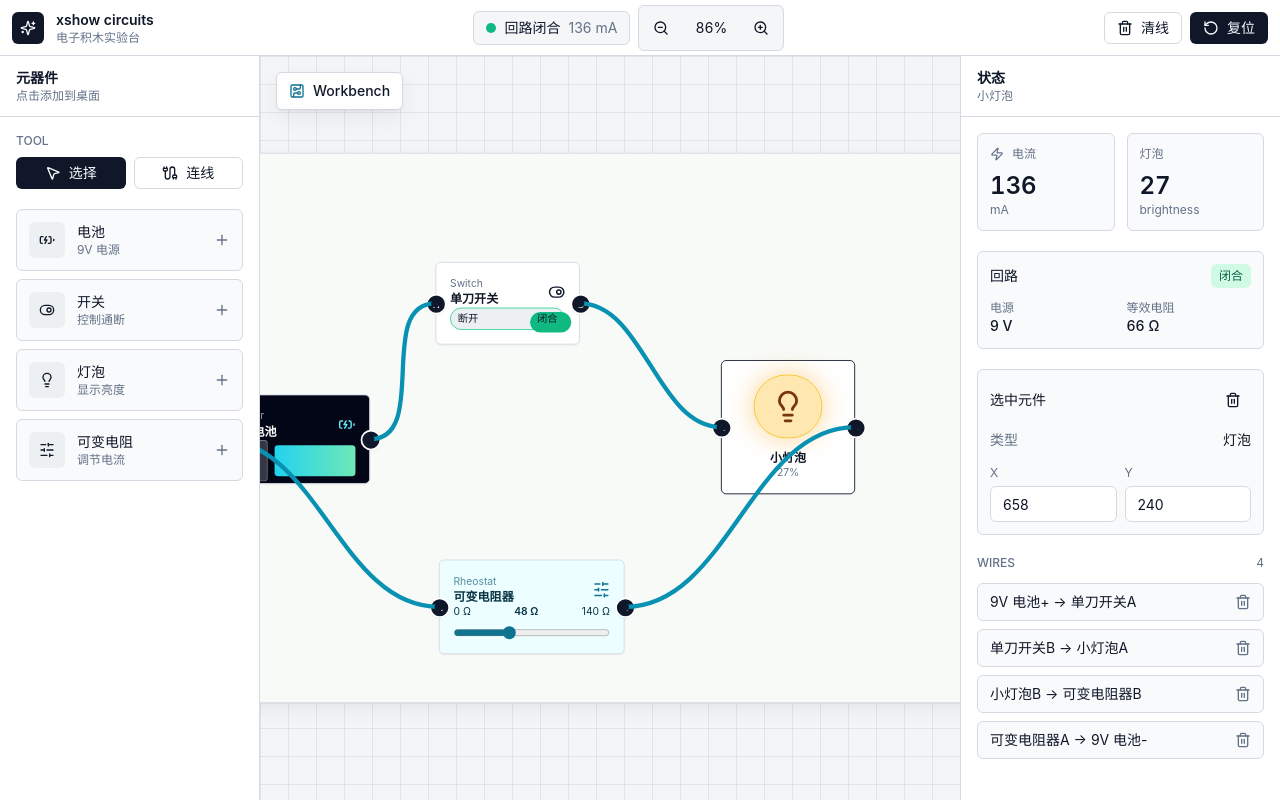
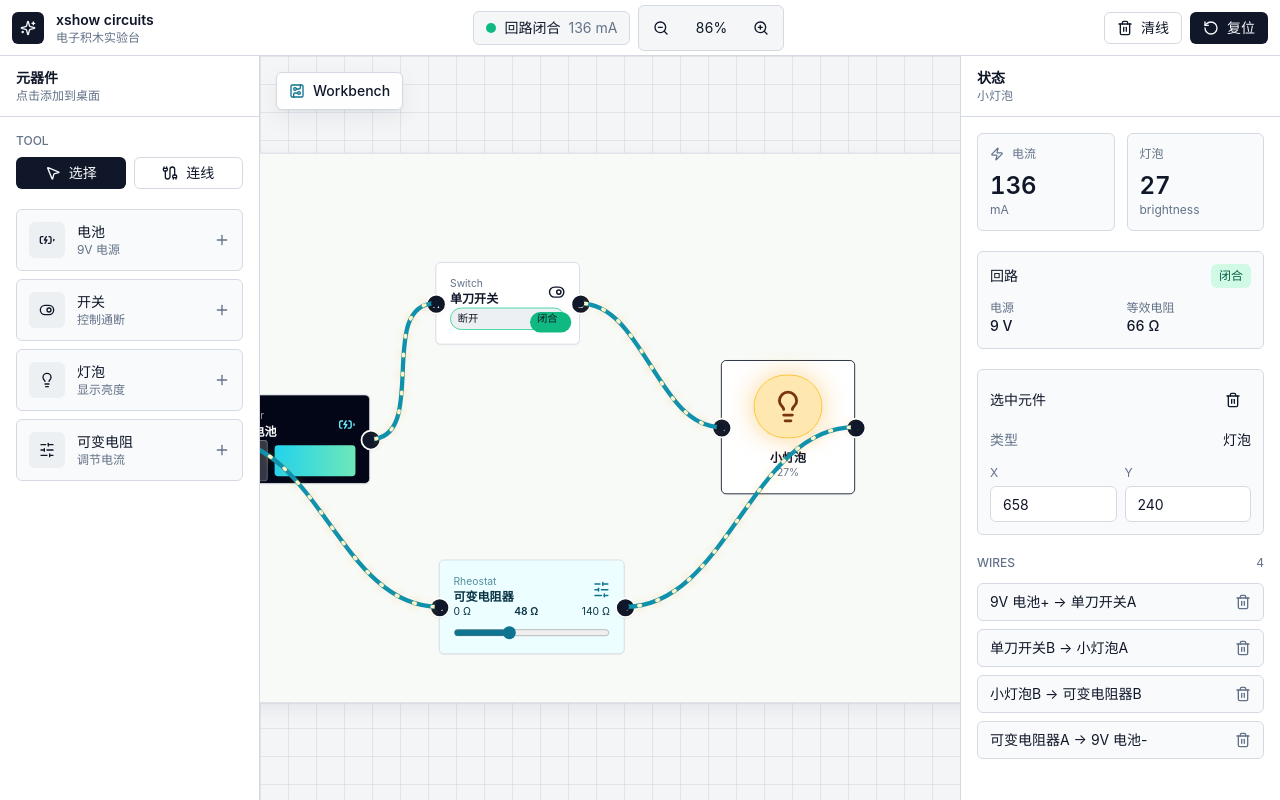
Before and after one commit to glwang-g/xshow, a Vue app: page / in a window 1280 px wide. Built offline with nearby package versions, Linux system fonts and the light colour scheme.

Commit message:
feat: animate current flow on closed circuits

```diff
--- a/src/styles.css
+++ b/src/styles.css
@@ -58,4 +58,27 @@
       linear-gradient(90deg, hsl(var(--canvas-grid) / 0.5) 1px, transparent 1px);
     background-size: 28px 28px;
   }
+
+  .wire-current {
+    animation: wire-current-flow var(--wire-current-duration, 1.2s) linear infinite;
+    filter: drop-shadow(0 0 5px rgba(245, 158, 11, 0.85));
+    stroke-dasharray: 2 20;
+    stroke-dashoffset: 0;
+  }
+
+  .wire-current-reverse {
+    animation-name: wire-current-flow-reverse;
+  }
 }
+
+@keyframes wire-current-flow {
+  to {
+    stroke-dashoffset: -22;
+  }
+}
+
+@keyframes wire-current-flow-reverse {
+  to {
+    stroke-dashoffset: 22;
+  }
+}
--- a/src/views/Home.vue
+++ b/src/views/Home.vue
@@ -50,6 +50,7 @@ type Edge = {
   from: string;
   to: string;
   partId?: string;
+  wireId?: string;
 };
 
 const board = useBoardStore();
@@ -179,6 +180,14 @@ const mainBulb = computed(() => parts.value.find((part) => part.type === "bulb")
 const mainBulbBrightness = computed(() =>
   mainBulb.value ? simulation.value.bulbs[mainBulb.value.id]?.brightness ?? 0 : 0,
 );
+const currentAnimationDuration = computed(() => {
+  if (!simulation.value.closed || simulation.value.currentMilliAmps <= 0) {
+    return "1.6s";
+  }
+
+  const duration = Math.max(0.45, Math.min(1.8, 1.8 - simulation.value.currentMilliAmps / 160));
+  return `${duration.toFixed(2)}s`;
+});
 
 function getSpec(part: CircuitPart | PartType) {
   return partSpecs[typeof part === "string" ? part : part.type];
@@ -633,6 +642,7 @@ function buildEdges(sourceParts: CircuitPart[], sourceWires: Wire[], excludedPar
   const edges: Edge[] = sourceWires.map((wire) => ({
     from: terminalId(wire.from),
     to: terminalId(wire.to),
+    wireId: wire.id,
   }));
 
   for (const part of sourceParts) {
@@ -695,11 +705,30 @@ function partBridgesBattery(part: CircuitPart, battery: CircuitPart, edges: Edge
   );
 }
 
+function wireDirectionThroughBattery(wire: Wire, battery: CircuitPart, edges: Edge[]) {
+  const positive = `${battery.id}:b`;
+  const negative = `${battery.id}:a`;
+  const from = terminalId(wire.from);
+  const to = terminalId(wire.to);
+  const edgesWithoutWire = edges.filter((edge) => edge.wireId !== wire.id);
+
+  if (hasPath(positive, from, edgesWithoutWire) && hasPath(to, negative, edgesWithoutWire)) {
+    return "forward";
+  }
+
+  if (hasPath(positive, to, edgesWithoutWire) && hasPath(from, negative, edgesWithoutWire)) {
+    return "reverse";
+  }
+
+  return null;
+}
+
 function evaluateCircuit(sourceParts: CircuitPart[], sourceWires: Wire[]) {
   const battery = sourceParts.find((part) => part.type === "battery");
   const bulbs = sourceParts.filter((part) => part.type === "bulb");
   const edges = buildEdges(sourceParts, sourceWires);
   const bulbStates: Record<string, { brightness: number; brightnessPercent: number }> = {};
+  const wireStates: Record<string, { active: boolean; reverse: boolean }> = {};
 
   if (!battery) {
     return {
@@ -707,6 +736,7 @@ function evaluateCircuit(sourceParts: CircuitPart[], sourceWires: Wire[]) {
       currentMilliAmps: 0,
       equivalentResistance: 0,
       bulbs: bulbStates,
+      wires: wireStates,
     };
   }
 
@@ -721,6 +751,14 @@ function evaluateCircuit(sourceParts: CircuitPart[], sourceWires: Wire[]) {
   const equivalentResistance = closed ? bulbOhms + resistorOhms : 0;
   const current = equivalentResistance > 0 ? 9 / equivalentResistance : 0;
   const currentMilliAmps = Math.round(current * 1000);
+
+  for (const wire of sourceWires) {
+    const direction = closed ? wireDirectionThroughBattery(wire, battery, edges) : null;
+    wireStates[wire.id] = {
+      active: Boolean(direction),
+      reverse: direction === "reverse",
+    };
+  }
 
   for (const bulb of bulbs) {
     const conducting = closed && partBridgesBattery(bulb, battery, edges);
@@ -738,6 +776,7 @@ function evaluateCircuit(sourceParts: CircuitPart[], sourceWires: Wire[]) {
     currentMilliAmps,
     equivalentResistance,
     bulbs: bulbStates,
+    wires: wireStates,
   };
 }
 </script>
@@ -886,6 +925,17 @@ function evaluateCircuit(sourceParts: CircuitPart[], sourceWires: Wire[]) {
                 :stroke="selectedWireId === wire.id ? '#f59e0b' : simulation.closed ? '#0891b2' : '#64748b'"
                 stroke-linecap="round"
                 :stroke-width="selectedWireId === wire.id ? 7 : 5"
+              />
+              <path
+                v-if="simulation.wires[wire.id]?.active"
+                class="wire-current"
+                :class="simulation.wires[wire.id]?.reverse ? 'wire-current-reverse' : ''"
+                :d="wirePath(wire)"
+                fill="none"
+                stroke="#fef3c7"
+                stroke-linecap="round"
+                stroke-width="4"
+                :style="{ '--wire-current-duration': currentAnimationDuration }"
               />
               <circle
                 class="pointer-events-auto cursor-grab active:cursor-grabbing"
```
Also changed, not shown: 7 other files (tests, documents, lock files or other folders).
